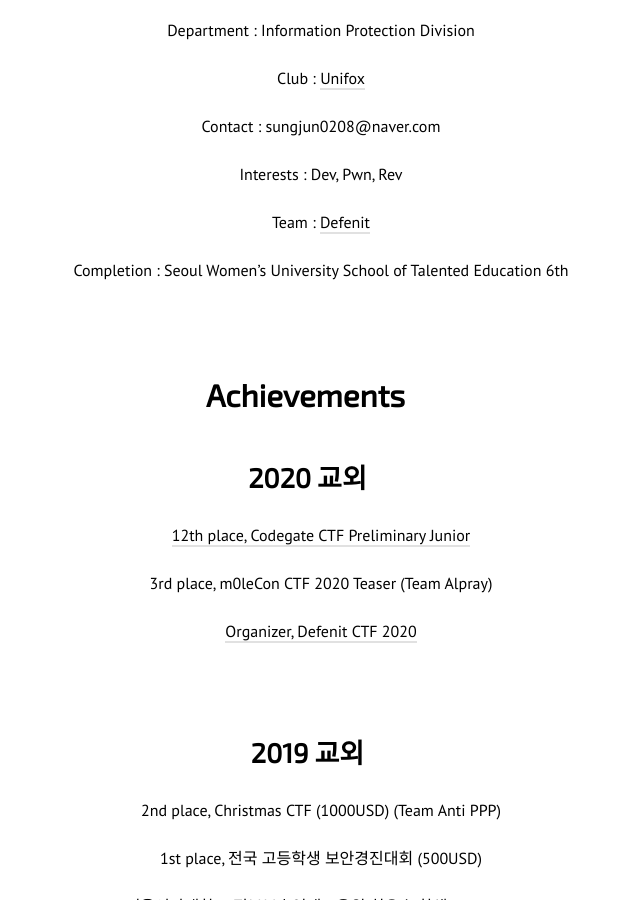
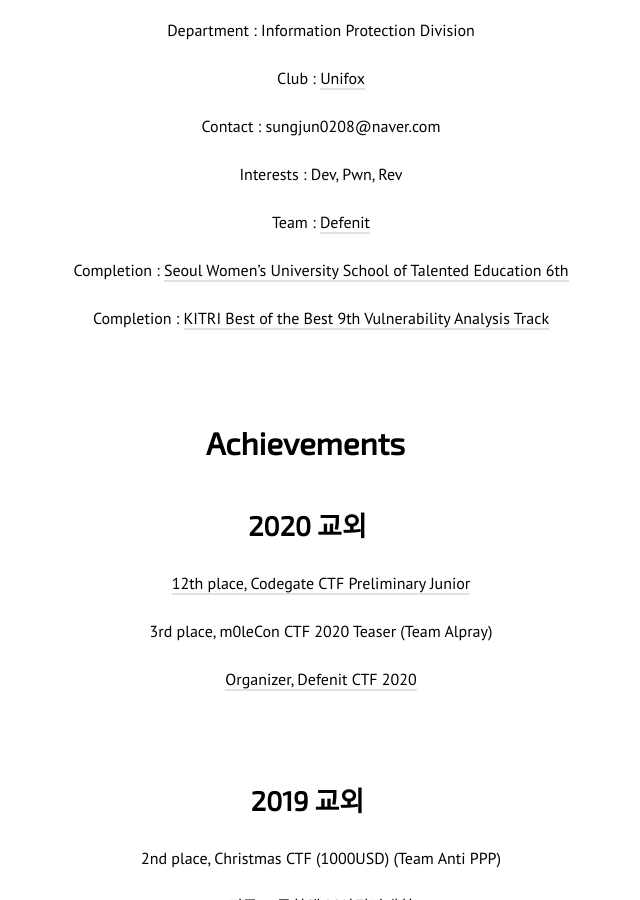
Before and after one commit to realsung/realsung.github.io, a Jekyll site: the page built from about.markdown, in a window 1280 px wide and 900 px high, scrolled down 357 px. Shown: the whole window, without its empty margins (319-959 px from the left). Built offline with Jekyll 4.4.1, drawn with Linux system fonts in a browser that asks for light colours; nearby versions of some CDN libraries.

Commit message:
update about

```diff
--- a/about.markdown
+++ b/about.markdown
@@ -21,7 +21,9 @@
 
 Team : [Defenit](https://defenit.kr)
 
-Completion : Seoul Women's University School of Talented Education 6th
+Completion : [Seoul Women's University School of Talented Education 6th](http://security.swu.ac.kr/giftedu)
+
+Completion : [KITRI Best of the Best 9th Vulnerability Analysis Track](https://www.kitribob.kr/)
 
 <br />
 
```
